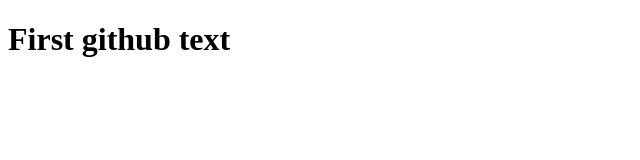
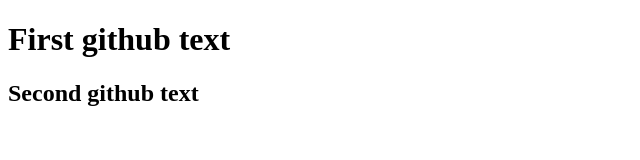
Before and after one commit to Shubel/my-first-repo, a plain HTML site: page index.html in a window 1280 px wide. Shown: the whole page, without its empty margins (0-640 px from the left). Drawn offline with Linux system fonts and the light colour scheme.

Commit message:
second time added

```diff
--- a/index.html
+++ b/index.html
@@ -8,5 +8,6 @@
   </head>
   <body>
     <h1>First github text</h1>
+    <h2>Second github text</h2>
   </body>
 </html>
```
